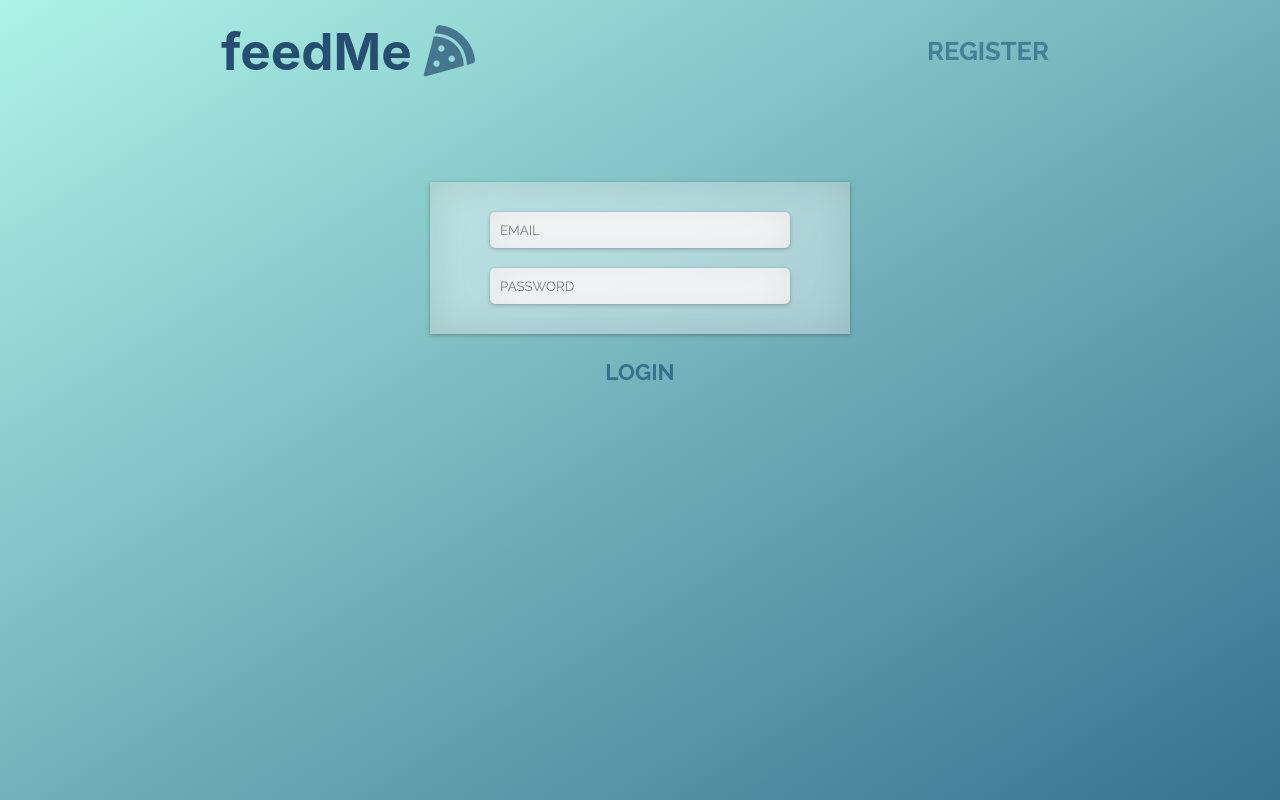
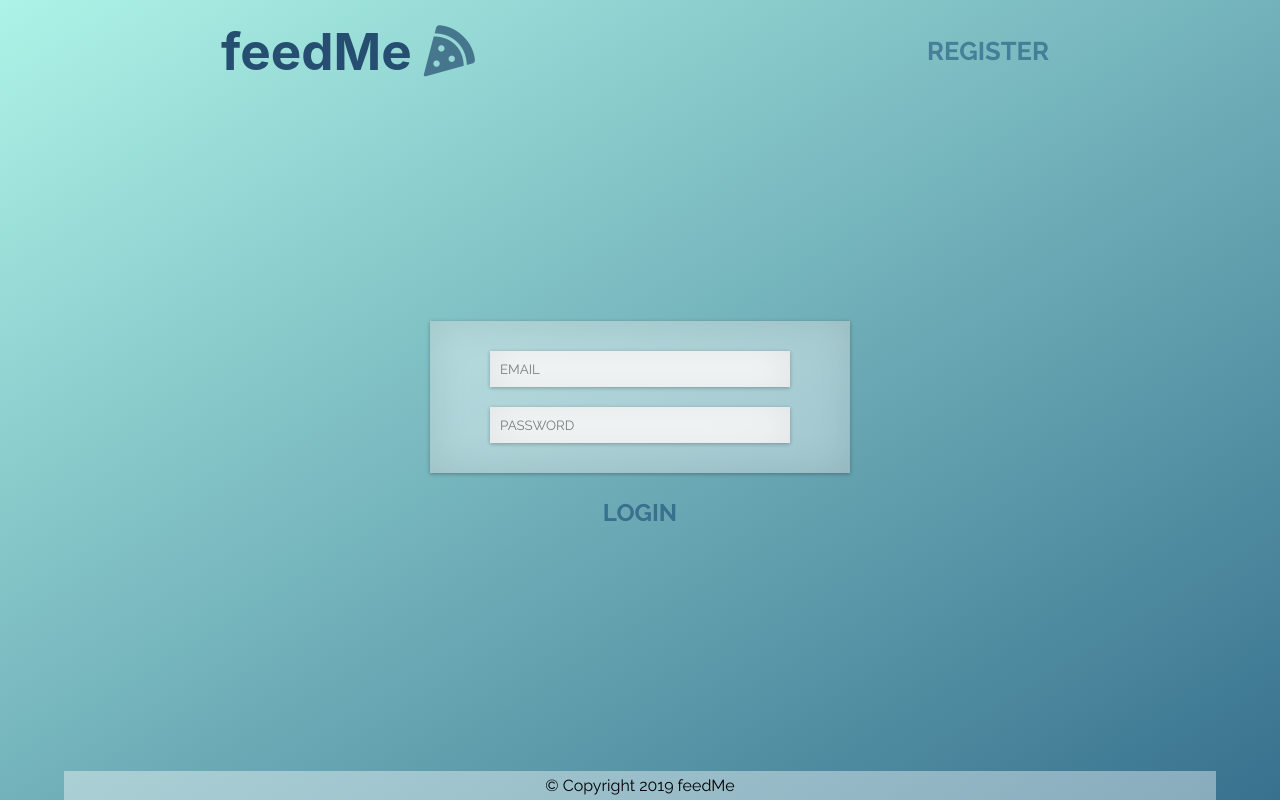
Before and after one commit to taladari/feedMe, a React (Create React App) app in the folder client/: page / in a window 1280 px wide. Built offline with nearby package versions, Linux system fonts and the light colour scheme.

Commit message:
login page improvements

```diff
--- a/client/src/App.css
+++ b/client/src/App.css
@@ -4,6 +4,7 @@
   display: flex;
   flex-direction: column;
   align-items: center;
+  justify-content: space-between;
 }
 
 #header {
@@ -38,3 +39,13 @@
 #register:hover {
   background-color: rgba(255,255,255, .3);
 }
+
+#footer {
+  box-sizing: border-box;
+  margin: 0;
+  width: 90%;
+  padding: 5px;
+  background-color: rgba(255, 255, 255, .4);
+  text-align: center;
+  font-family: 'Raleway', sans-serif;
+}
--- a/client/src/App.js
+++ b/client/src/App.js
@@ -11,6 +11,7 @@ function App() {
         <a href="#" id="register">Register</a>
       </div>
       <Login />
+      <div id="footer">&copy; Copyright 2019 feedMe</div>
     </div>
   );
 }
--- a/client/src/components/Login/Login.css
+++ b/client/src/components/Login/Login.css
@@ -1,7 +1,3 @@
-#login-box {
-
-}
-
 #form-inputs {
     display: flex;
     flex-direction: column;
@@ -10,7 +6,6 @@
     padding: 30px 60px;
     /* border-radius: 5px; */
     box-shadow:0 1px 4px rgba(0, 0, 0, 0.3), 0 0 40px rgba(0, 0, 0, 0.1) inset;
-    margin-top: 100px;
 }
 
 #login-form {
@@ -21,7 +16,7 @@
 
 .login-input {
     padding: 10px;
-    border-radius: 5px;
+    /* border-radius: 5px; */
     border: none;
     outline: none;
     box-shadow:0 1px 4px rgba(0, 0, 0, 0.3), 0 0 40px rgba(0, 0, 0, 0.1) inset;
@@ -44,7 +39,7 @@
     font-family: 'Raleway', sans-serif;
     font-weight: 700;
     text-decoration: none;
-    font-size: 1.4rem;
+    font-size: 1.5rem;
     transition: all .2s linear;
     margin-top: 20px;
     transition: all .4s linear;
```
